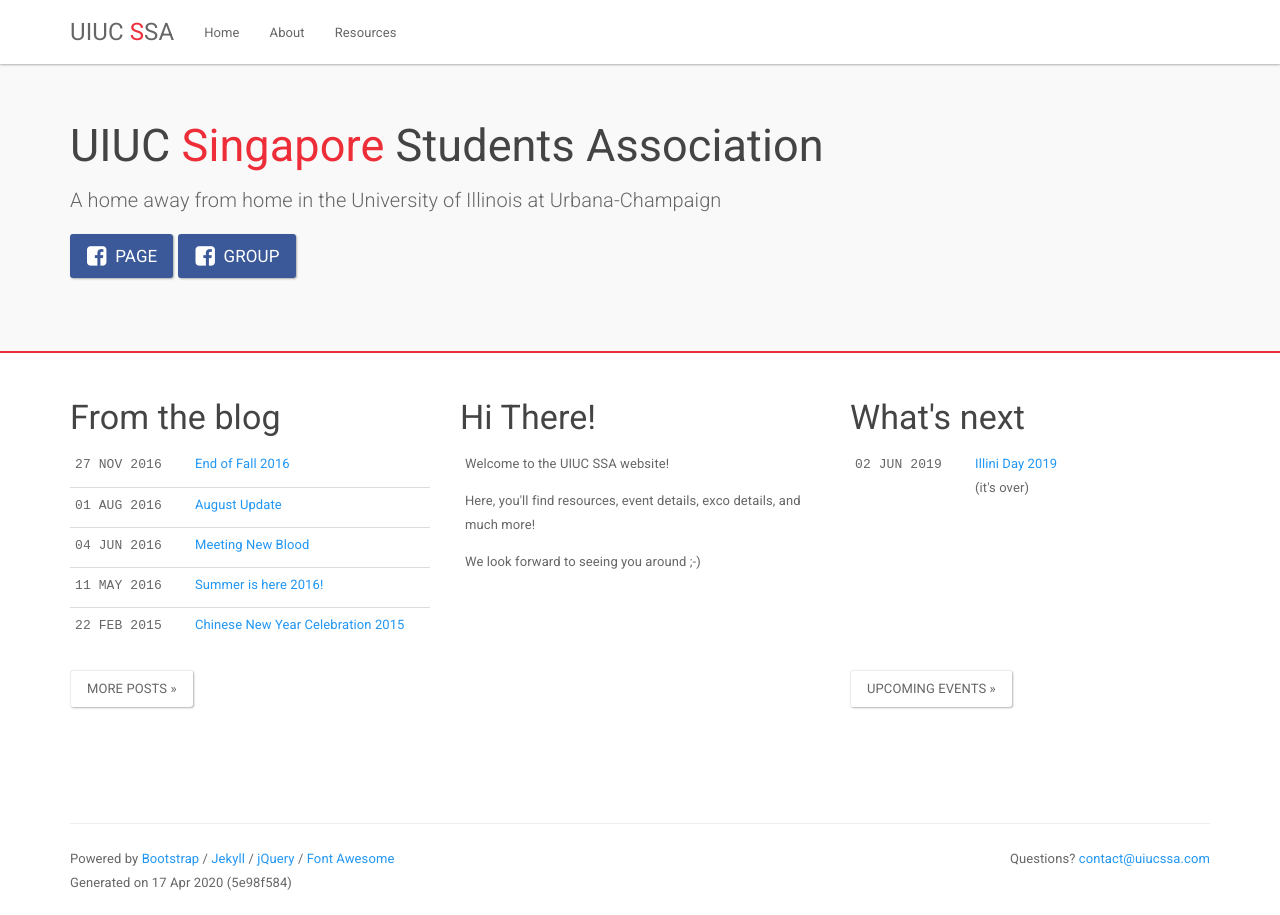
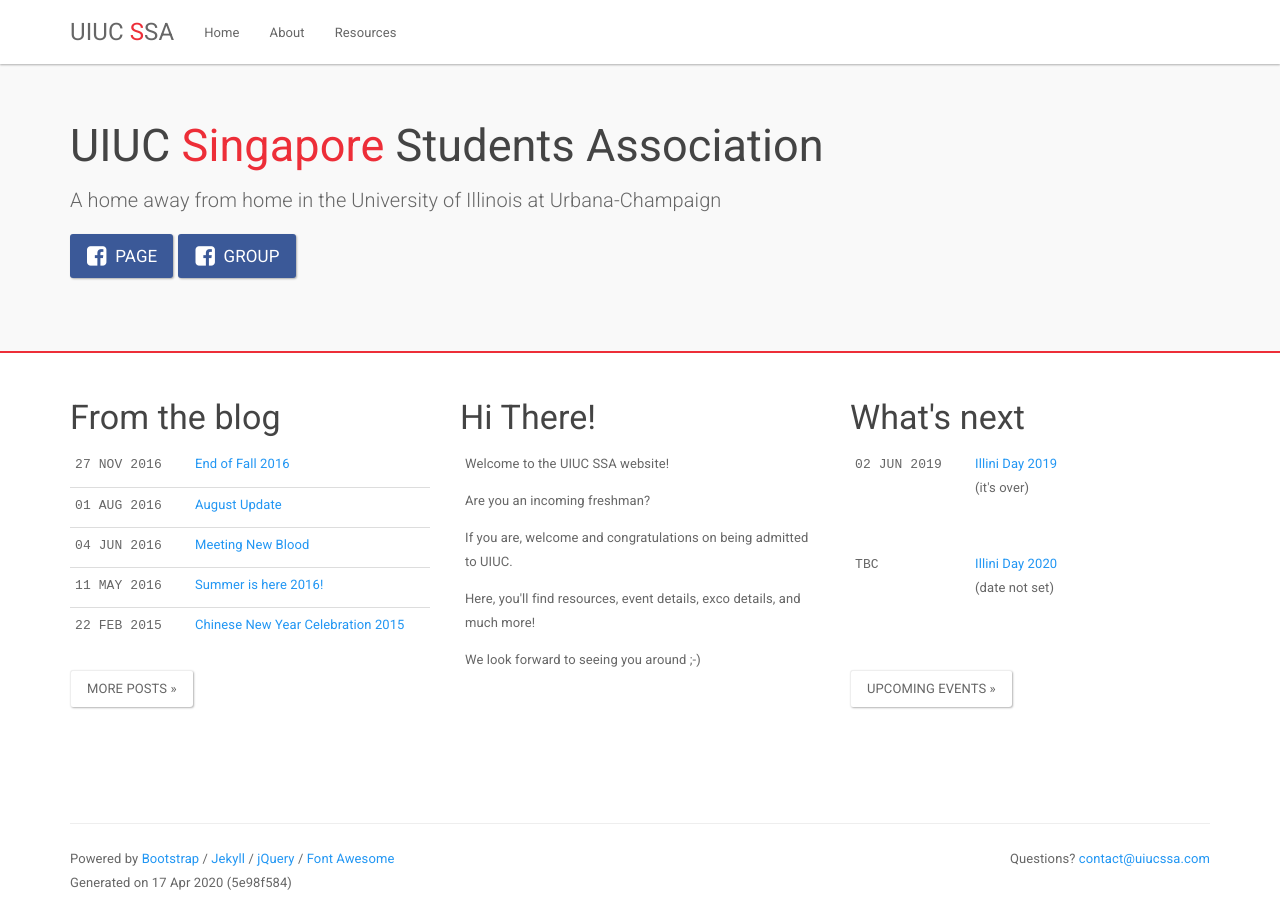
Before and after one commit to uiucssa/uiucssa.github.io, a Jekyll site: the page built from index.html, in a window 1280 px wide. Built offline with Jekyll 4.4.1, drawn with Linux system fonts in a browser that asks for light colours.

Commit message:
Added Fall 2019 Chicago trip picture, Updated ECE curriculum file, Updated Welcome Message, Updated Events

```diff
--- a/index.html
+++ b/index.html
@@ -39,7 +39,7 @@
 
             <table class="table table-condensed" style="height: 200px; line-height: 1.5;">
                 <tr><td style="border-top: none">
-                        <!-- Summer 2016 Message -->
+                        <!-- Summer 2016/2020 Message -->
                         <!-- <p>Are you an incoming Freshman?</p>
                         <p>If you are, welcome and congratulations on being admitted to UIUC. </p>
                         <p>Now check out your personal guide under "Resources" to getting started at the school. </p>
@@ -53,7 +53,10 @@
                             <p>We look forward to seeing you around ;-) </p> -->
 
                             <!-- Fall 2019 Message -->
+                            <!-- 2020 Message -->
                             <p>Welcome to the UIUC SSA website! </p>
+                            <p>Are you an incoming freshman?</p>
+                            <p>If you are, welcome and congratulations on being admitted to UIUC. </p>
                             <p>Here, you'll find resources, event details, exco details, and much more! </p>
                             <p>We look forward to seeing you around ;-) </p>
                     </td></tr>
--- a/resources.html
+++ b/resources.html
@@ -17,7 +17,7 @@
     <tr> <td class="col-md-1" style="border-top: none; vertical-align: middle;"><a href="{{ site.url }}/attach/visa_immunization_information.pdf"><i class="fa fa-file-pdf-o fa-5x fa-fw"></i></a></td> <td style="border-top: none; vertical-align: middle;"><h4>Visa and Immunization Information</h4></td> </tr>
 
     <!--curriculum: ECE -->
-    <tr> <td class="col-md-1" style="border-top: none; vertical-align: middle;"><a href="{{ site.url }}/attach/curriculum-ece-2019.pdf"><i class="fa fa-file-pdf-o fa-5x fa-fw"></i></a></td> <td style="border-top: none; vertical-align: middle;"><h4>Curriculum: Electrical &amp; Computer Engineering</h4></td> </tr>
+    <tr> <td class="col-md-1" style="border-top: none; vertical-align: middle;"><a href="{{ site.url }}/attach/curriculum-ece-2020.pdf"><i class="fa fa-file-pdf-o fa-5x fa-fw"></i></a></td> <td style="border-top: none; vertical-align: middle;"><h4>Curriculum: Electrical &amp; Computer Engineering</h4></td> </tr>
 
     <!--curriculum: biz -->
     <tr> <td class="col-md-1" style="border-top: none; vertical-align: middle;"><a href="{{ site.url }}/attach/curriculum-biz-2016.xlsx"><i class="fa fa-file-pdf-o fa-5x fa-fw"></i></a></td> <td style="border-top: none; vertical-align: middle;"><h4>Curriculum: Business</h4></td> </tr>
```
Also changed, not shown: _data/events.yml (+8 -0 lines), about.html (+15 -5 lines), img/chicago-2019.png (added), 2 other files.
